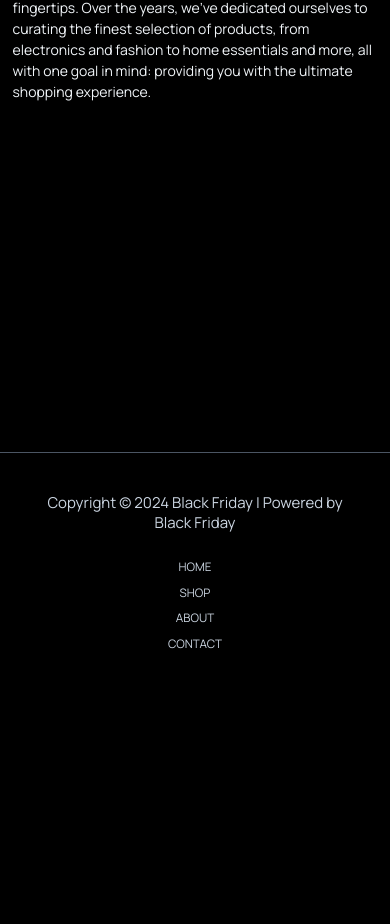
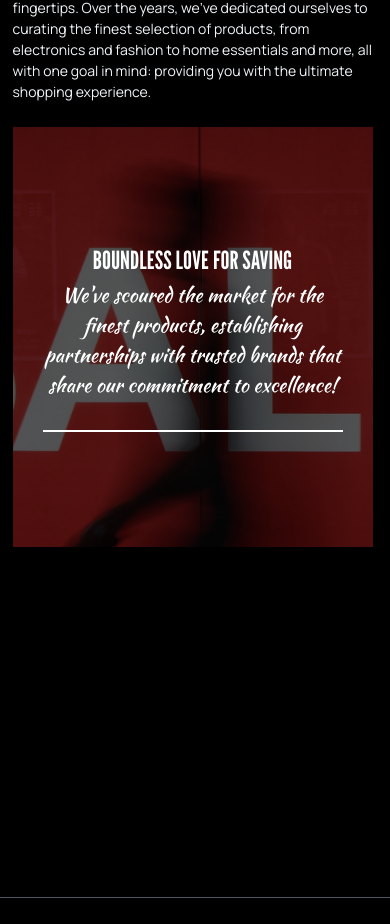
Before and after one commit to sofia-kn/shop-black-friday-nextjs, a Next.js app: page /about in a window 390 px wide. Shown: the part 1173-2097 px from the top of the page. Before the commit the page ends 1868 px from the top, so only its background shows below. Built offline with nearby package versions, Linux system fonts and the light colour scheme.

Commit message:
feat(aboutt/page): feat responsive

```diff
--- a/src/app/about/page.js
+++ b/src/app/about/page.js
@@ -9,11 +9,12 @@ function page() {
         <h1 className="text-[5.6rem] lg:text-[10rem] lg-max:text-[11rem]  leading-[5.1rem] lg:leading-[9rem] lg-max:leading-[10rem] tracking-[0] font-Lr font-normal uppercase ">
           ABOUT US
         </h1>
-        <span className="w-[60px] borderRed mt-[3rem] md:mt-[4rem]"></span>
+        <span className="w-[6rem] borderRed mt-[3rem] md:mt-[4rem]"></span>
       </div>
 
       <main className="flex flex-col items-center justify-between relative bottom-[35rem] lg:mt-[5rem] customContainer">
         <div className="w-full h-[25.5rem] relative aboutPageImage xl:bg-fixed xl:h-[36.5rem] "></div>
+
         <div className="lg:flex lg:justify-between lg:items-center lg:mt-[8rem]">
           <div className="mt-8 md:mt-[7rem] lg:basis-[50%] lg:mt-0">
             <h3 className="text-[#FF4955] text-[2rem] md:text-[2.5rem] font-Kr">
@@ -47,6 +48,19 @@ function page() {
             </p>
           </div>
         </div>
+
+        <div className="grid relative w-full aboutPageBoundlessImage h-[42rem] mt-10">
+          <div className="m-auto text-center px-[3rem] z-10">
+            <h4 className="text-[2.5rem] font-Lr uppercase">boundless love for saving</h4>
+            <h3 className="font-Kr text-[2rem]">
+              We've scoured the market for the finest products, establishing
+              partnerships with trusted brands that share our commitment to
+              excellence!
+            </h3>
+            <span className="flex  borderWhite mt-[3rem] md:mt-[4rem]"></span>
+          </div>
+          <div className="overlay"></div>
+        </div>
       </main>
     </>);
 }
--- a/src/app/about/page.tsx
+++ b/src/app/about/page.tsx
@@ -8,11 +8,12 @@ export default function page() {
         <h1 className="text-[5.6rem] lg:text-[10rem] lg-max:text-[11rem]  leading-[5.1rem] lg:leading-[9rem] lg-max:leading-[10rem] tracking-[0] font-Lr font-normal uppercase ">
           ABOUT US
         </h1>
-        <span className="w-[60px] borderRed mt-[3rem] md:mt-[4rem]"></span>
+        <span className="w-[6rem] borderRed mt-[3rem] md:mt-[4rem]"></span>
       </div>
 
       <main className="flex flex-col items-center justify-between relative bottom-[35rem] lg:mt-[5rem] customContainer">
         <div className="w-full h-[25.5rem] relative aboutPageImage xl:bg-fixed xl:h-[36.5rem] "></div>
+
         <div className="lg:flex lg:justify-between lg:items-center lg:mt-[8rem]">
           <div className="mt-8 md:mt-[7rem] lg:basis-[50%] lg:mt-0">
             <h3 className="text-[#FF4955] text-[2rem] md:text-[2.5rem] font-Kr">
@@ -46,6 +47,19 @@ export default function page() {
             </p>
           </div>
         </div>
+
+        <div className="grid relative w-full aboutPageBoundlessImage h-[42rem] mt-10">
+          <div className="m-auto text-center px-[3rem] z-10">
+            <h4 className="text-[2.5rem] font-Lr uppercase">boundless love for saving</h4>
+            <h3 className="font-Kr text-[2rem]">
+              We've scoured the market for the finest products, establishing
+              partnerships with trusted brands that share our commitment to
+              excellence!
+            </h3>
+            <span className="flex  borderWhite mt-[3rem] md:mt-[4rem]"></span>
+          </div>
+          <div className="overlay"></div>
+        </div>
       </main>
     </>
   );
--- a/src/app/globals.css
+++ b/src/app/globals.css
@@ -145,7 +145,7 @@ body {
   position: absolute;
   left: 0;
   background: rgb(0, 0, 0);
-  background: rgba(0, 0, 0, 0.7); /* Black see-through */
+  background: rgba(0, 0, 0, 0.66); /* Black see-through */
   width: 100%;
   height: 100%;
   z-index: 0;
@@ -169,14 +169,23 @@ body {
 
 .aboutPageImage{
   background-image: url(/assets/images/about-02.jpg);
-  /* background-attachment: fixed; */
   background-position: top center;
+  background-repeat: no-repeat;
+  background-size: cover;
+}
+.aboutPageBoundlessImage{
+  background-image: url(/assets/images/about-01.jpg);
+  background-position: center;
   background-repeat: no-repeat;
   background-size: cover;
 }
 
 .borderRed{
   border: 0.5px solid #FF4955;
+}
+
+.borderWhite{
+  border: 0.5px solid white;
 }
 
 @layer components{
```
Also changed, not shown: public/assets/images/about-01.jpg (added).
